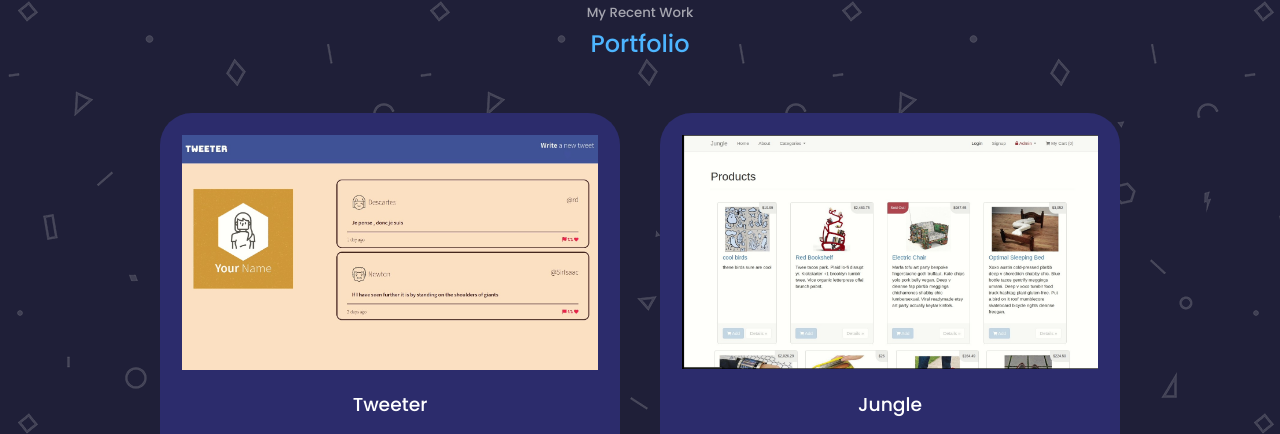
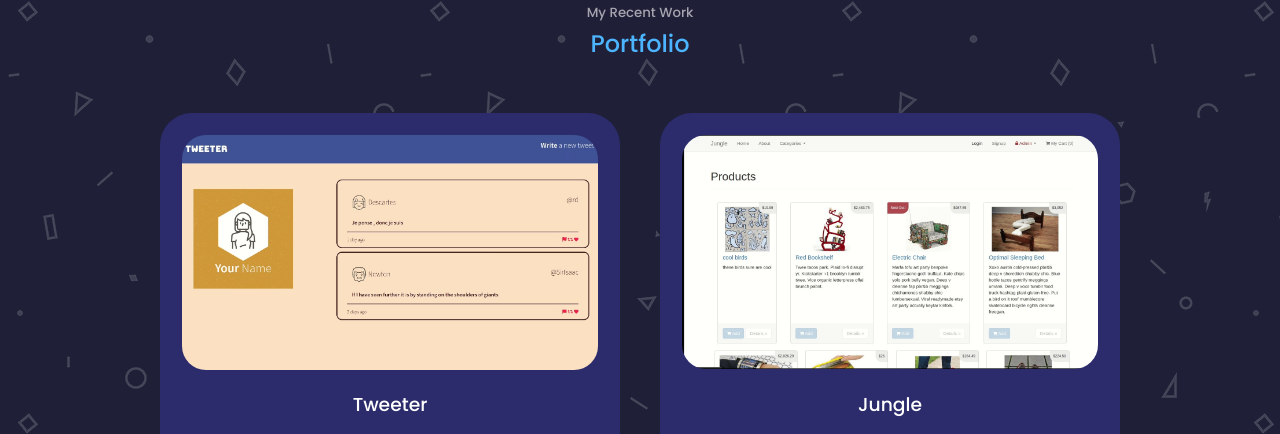
Before and after one commit to 0lgaP/portfolio, a React (Create React App) app in the folder 0lga.ca/: page / in a window 1280 px wide. Shown: the part 3772-4206 px from the top of the page. Built offline with nearby package versions, Linux system fonts and the light colour scheme; no server answers.

Commit message:
format images to border-radius

```diff
--- a/0lga.ca/src/components/portfolio/Portfolio.jsx
+++ b/0lga.ca/src/components/portfolio/Portfolio.jsx
@@ -63,7 +63,6 @@ const Portfolio = () => {
             return (
               <article key={id} className='portfolio__item'>
                 <div >
-                  {/* <img src={image} alt={title} /> */}
                   <PortfolioImg img={img} gif={gif} alt={title} className={"portfolio__item-image"}/>
                 </div>
                 <h3>{title}</h3>
--- a/0lga.ca/src/components/portfolio/PortfolioImg.jsx
+++ b/0lga.ca/src/components/portfolio/PortfolioImg.jsx
@@ -1,17 +1,18 @@
 import React, { useState } from "react";
+import './portfolio.css';
 
 const PortfolioImg = (props) => {
   const [visible, setVisible] = useState(false);
   const [showClass, setShowClass] = useState(false)
 
-  const { img, gif, alt } = props;
+  const { img, gif, alt, className } = props;
   const showImgHandler = () => {
     setVisible(prev => !prev);
     setShowClass(prev => !prev)
   };
   return (
     <div onClick={showImgHandler} className={showClass ? "clicked" : "unclicked"}>
-      {visible ? <img src={gif} alt={alt} /> : <img src={img} alt={alt} />}
+      {visible ? <img src={gif} alt={alt} className={className}/> : <img src={img} alt={alt} className={className}/>}
     </div>
   );
 };
--- a/0lga.ca/src/components/portfolio/portfolio.css
+++ b/0lga.ca/src/components/portfolio/portfolio.css
@@ -33,7 +33,6 @@
 
 .clicked {
   transform: scale(1.5);
-
 }
 
 .portfolio__item-icon {
```
